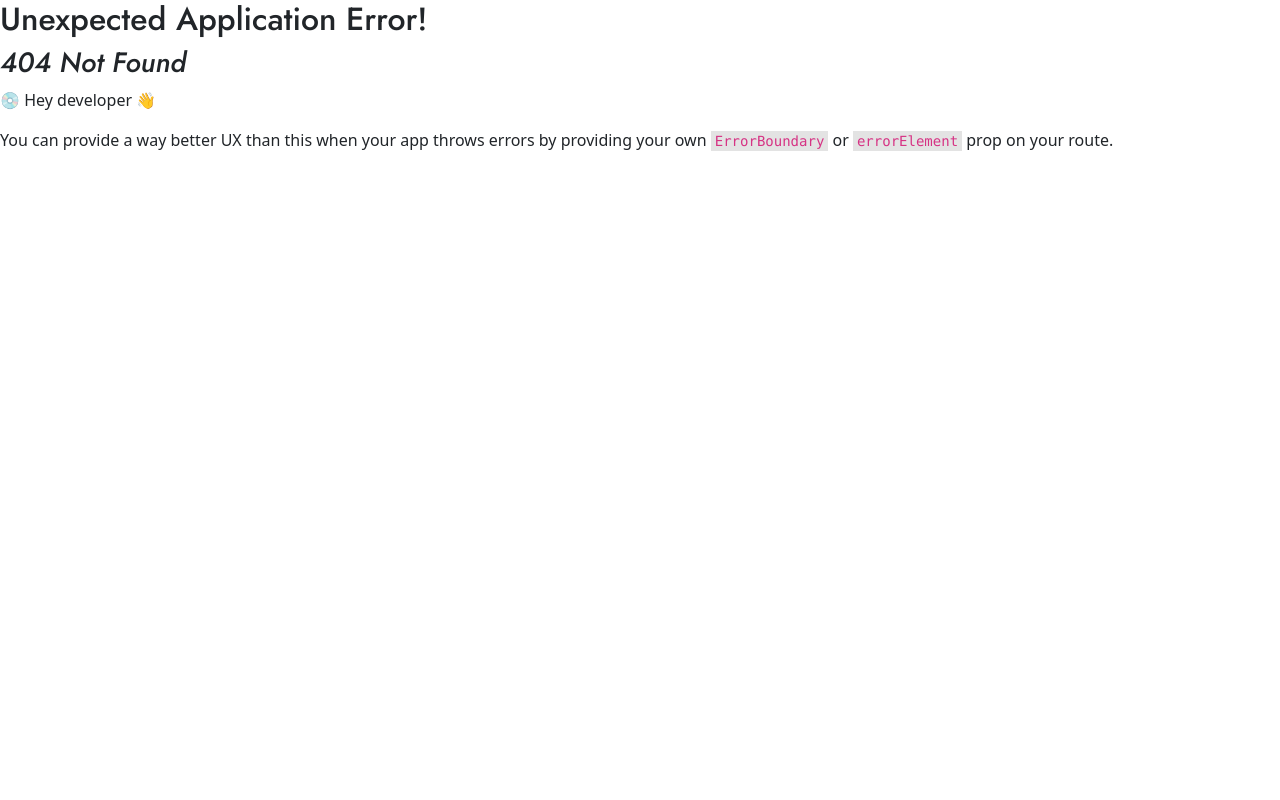
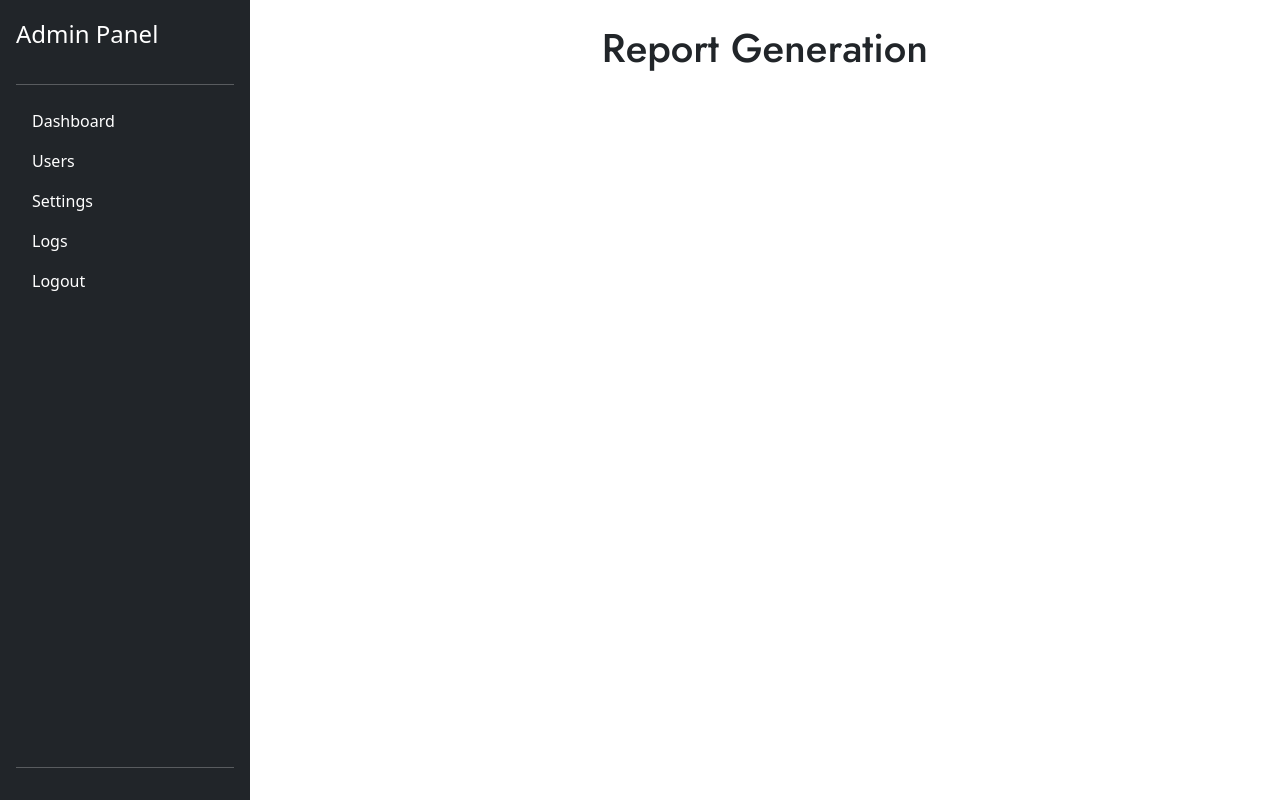
Before and after one commit to mahesh13sankarie/solar-offset-project, a React (Vite) app in the folder client/: page /dashboard/reports in a window 1280 px wide. Before the commit this address had no page. Built offline with nearby package versions, Linux system fonts and the light colour scheme.

Commit message:
Feat: Component for log generation section

```diff
--- a/client/src/App.jsx
+++ b/client/src/App.jsx
@@ -18,6 +18,7 @@ import AdminLogin from './components/Login/AdminLogin.jsx';
 import SideNav from "./components/Dashboard/Sidebar.jsx";
 import Dashboard from "./components/Dashboard/Dashboard.jsx";
 import Userpage from "./components/Dashboard/UserSection.jsx";
+import ReportGenerate from "./components/Dashboard/ReportGenerate.jsx";
 
 const router = createBrowserRouter([
   {path:"/",element:<Home />},
@@ -27,7 +28,8 @@ const router = createBrowserRouter([
         path:"/dashboard",
         element:<Dashboard />,
         children:[
-            {path:"/dashboard/users",element:<Userpage />}
+            {path:"/dashboard/users",element:<Userpage />},
+            {path:"/dashboard/reports",element:<ReportGenerate />}
         ]
     },
   {path:"/login",element:<AuthForm />},
--- /dev/null
+++ b/client/src/components/Dashboard/ReportGenerate.jsx
@@ -0,0 +1,8 @@
+import React from "react";
+
+export default function ReportGenerate(props) {
+    return (<>
+        <h1 className="text-center">Report Generation</h1>
+
+    </>)
+}
--- a/client/src/components/Dashboard/Sidebar.jsx
+++ b/client/src/components/Dashboard/Sidebar.jsx
@@ -40,7 +40,7 @@ return (
             </li>
             <li>
                 <Link
-                    to="/dashboard/logs"
+                    to="/dashboard/reports"
                     className={`nav-link text-white ${currentPath === '/dashboard/logs' ? 'active bg-primary' : ''}`}
                 >
                     Logs
@@ -50,6 +50,10 @@ return (
                 <Link
                     to="/logout"
                     className={`nav-link text-white ${currentPath === '/logout' ? 'active bg-primary' : ''}`}
+                    onClick={() => {
+                        localStorage.removeItem('authToken'); // Remove JWT token
+                        window.location.href = '/login'; // Force redirect to login
+                    }}
                 >
                     Logout
                 </Link>
--- a/client/src/components/Login/HelperFunction.jsx
+++ b/client/src/components/Login/HelperFunction.jsx
@@ -43,4 +43,6 @@ export const validateToken = async () => {
 // Function to log out
 export const logout = () => {
     localStorage.removeItem('authToken');
+    // window.location.href = '/login'; // Redirect to login page
+
 };
```
